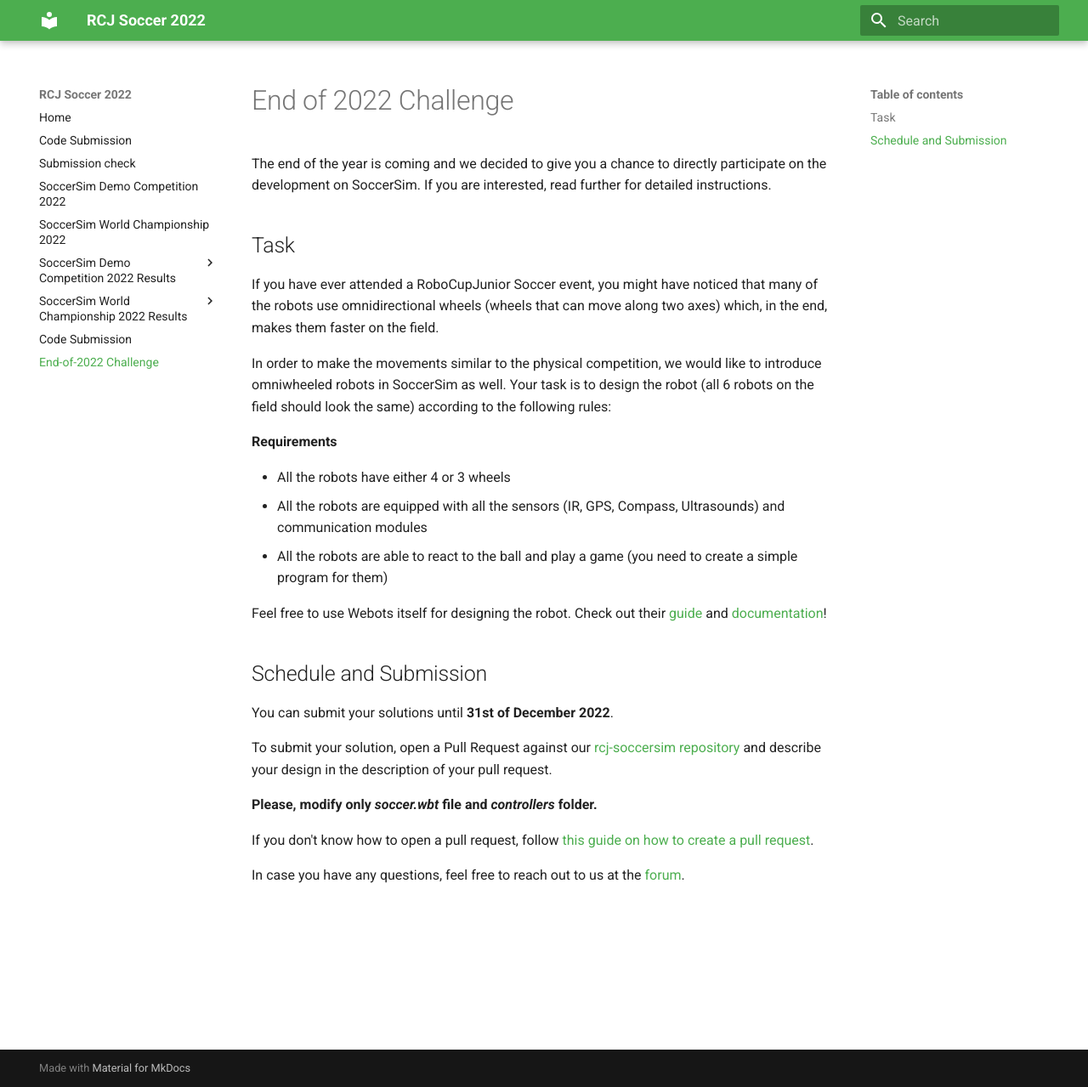
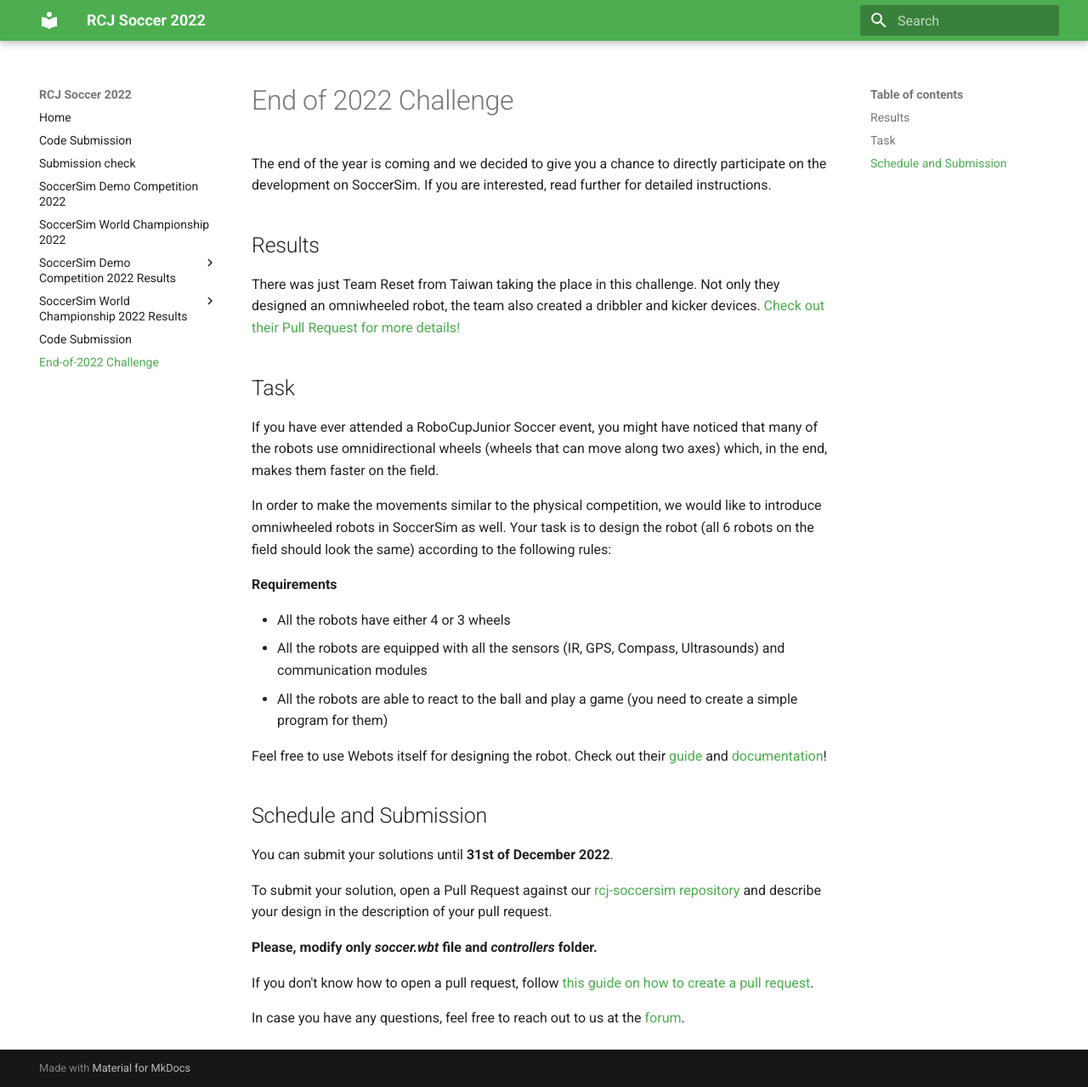
Before and after one commit to robocup-junior/soccer-2022, an MkDocs documentation site: the page built from docs/end-of-2022-challenge.md, in a window 1280 px wide and 1279 px high. Shown: the whole window at 85% size. Built offline with MkDocs 1.6.1 and Material for MkDocs 9.7.7, drawn with Linux system fonts in a browser that asks for light colours.

Commit message:
Challenge results
Signed-off-by: Adrian Matejov <ado.matejov@gmail.com>

```diff
--- a/docs/end-of-2022-challenge.md
+++ b/docs/end-of-2022-challenge.md
@@ -3,6 +3,12 @@
 The end of the year is coming and we decided to give you a chance to
 directly participate on the development on SoccerSim. If you are interested,
 read further for detailed instructions.
+
+## Results
+
+There was just Team Reset from Taiwan taking the place in this challenge.
+Not only they designed an omniwheeled robot, the team also created a dribbler and kicker devices.
+[Check out their Pull Request for more details!](https://github.com/RoboCupJuniorTC/rcj-soccersim/pull/140)
 
 ## Task
 
```
